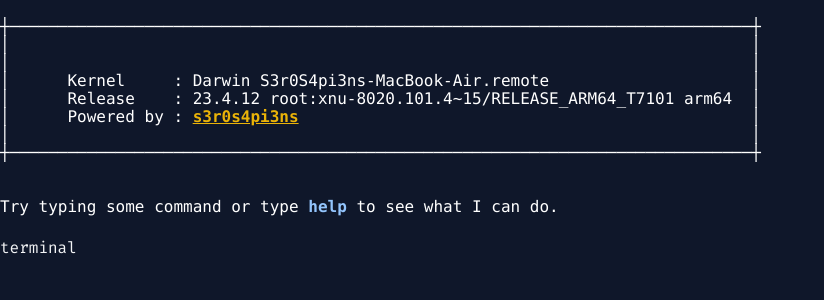
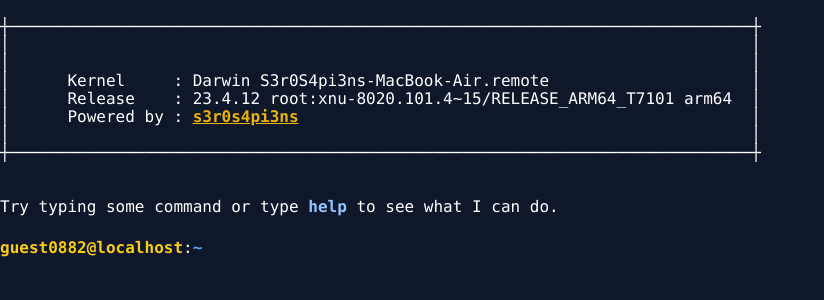
Before and after one commit to s3r0s4pi3ns/functionalsapiens.com, a Next.js app: page /bin/bash in a window 1280 px wide. Shown: the top 300 px of the page, without its empty margins (0-824 px from the left). Built offline with nearby package versions, Linux system fonts and the light colour scheme.

Commit message:
ShellPointer with user and directory information and terminal cursor with flicker animation

```diff
--- a/components/Terminal/CommandLine/CommandLine.tsx
+++ b/components/Terminal/CommandLine/CommandLine.tsx
@@ -1,5 +1,55 @@
+import React, { useEffect, useRef, useState } from 'react';
 import { BaseReactComponent } from '../../Base/types';
+import { Cursor } from './Cursor';
+import { ShellPointer } from './ShellPointer';
 
 export const CommandLine: BaseReactComponent = () => {
-  return <div className="flex flex-wrap z-20 pb-3 mt-5">terminal</div>;
+  const inputRef = useRef<HTMLInputElement>(null);
+  const [commandValue, setCommandValue] = useState('');
+
+  useEffect(() => {
+    if (inputRef.current) {
+      inputRef.current.focus();
+    }
+  }, [inputRef]);
+
+  const handleOnBlur = () => {
+    let x = window.scrollX;
+    let y = window.scrollY;
+
+    if (inputRef.current) {
+      inputRef.current.focus();
+      window.scrollTo(x, y);
+    }
+  };
+
+  const onChange = (event: React.ChangeEvent<HTMLInputElement>) => {
+    setCommandValue(event.target.value || '');
+  };
+
+  const onKeyPress = (event: React.KeyboardEvent<HTMLInputElement>) => {
+    if (event.key === 'Enter') {
+      setCommandValue('');
+    }
+  };
+
+  return (
+    <div className="flex flex-wrap z-20 pb-3 mt-5">
+      <ShellPointer />
+
+      <Cursor />
+      <input
+        id="input"
+        autoFocus
+        maxLength={255}
+        onBlur={handleOnBlur}
+        ref={inputRef}
+        value={commandValue}
+        type="text"
+        className="absolute w-[90%] opacity-0 bg-white text-black-900 z-30"
+        onKeyPress={onKeyPress}
+        onChange={onChange}
+      />
+    </div>
+  );
 };
--- /dev/null
+++ b/components/Terminal/CommandLine/Cursor.tsx
@@ -0,0 +1,5 @@
+import { BaseReactComponent } from '../../Base/types';
+
+export const Cursor: BaseReactComponent = () => (
+  <div className="ml-1 px-[4px] bg-gray-400 animate-flicker" />
+);
--- /dev/null
+++ b/components/Terminal/CommandLine/ShellPointer.tsx
@@ -0,0 +1,30 @@
+import { BaseReactComponent } from '../../Base/types';
+
+export interface ShellPointerProps {
+  user?: string;
+  directory?: string;
+}
+
+export const ShellPointer: BaseReactComponent<ShellPointerProps> = ({
+  user = 'guest0882@localhost',
+  directory = '~',
+}) => {
+  return (
+    <div>
+      <pre>
+        <span className="font-bold text-yellow-400 sm:text-[16px] sm:leading-[18px] text-[10px] leading-[12px]">
+          {user}
+        </span>
+        :
+        {directory.split('/').map((data, index) => (
+          <span
+            className="text-blue-400 font-bold sm:text-[16px] sm:leading-[18px] text-[10px] leading-[12px]"
+            key={index}
+          >
+            {index === 0 ? data : '/' + data}
+          </span>
+        ))}
+      </pre>
+    </div>
+  );
+};
--- a/styles/globals.css
+++ b/styles/globals.css
@@ -13,6 +13,12 @@ body {
   -moz-osx-font-smoothing: grayscale;
 }
 
+#__next {
+  display: flex;
+  flex-direction: column;
+  min-height: 100vh;
+}
+
 a {
   color: inherit;
 }
@@ -20,3 +26,71 @@ a {
 * {
   box-sizing: border-box;
 }
+
+pre::-webkit-scrollbar {
+  display: none;
+}
+
+pre {
+  -ms-overflow-style: none; /* IE and Edge */
+  scrollbar-width: none; /* Firefox */
+}
+
+/* Remove Safari input shadow on mobile */
+input[type='text'],
+input[type='email'] {
+  -webkit-appearance: none;
+  -moz-appearance: none;
+  appearance: none;
+}
+
+@keyframes flickerAnimation {
+  0% {
+    opacity: 1;
+  }
+  50% {
+    opacity: 0;
+  }
+  100% {
+    opacity: 1;
+  }
+}
+@-o-keyframes flickerAnimation {
+  0% {
+    opacity: 1;
+  }
+  50% {
+    opacity: 0;
+  }
+  100% {
+    opacity: 1;
+  }
+}
+@-moz-keyframes flickerAnimation {
+  0% {
+    opacity: 1;
+  }
+  50% {
+    opacity: 0;
+  }
+  100% {
+    opacity: 1;
+  }
+}
+@-webkit-keyframes flickerAnimation {
+  0% {
+    opacity: 1;
+  }
+  50% {
+    opacity: 0;
+  }
+  100% {
+    opacity: 1;
+  }
+}
+.animate-flicker {
+  -webkit-animation: flickerAnimation 1s infinite;
+  -moz-animation: flickerAnimation 1s infinite;
+  -o-animation: flickerAnimation 1s infinite;
+  animation: flickerAnimation 1s infinite;
+}
```
